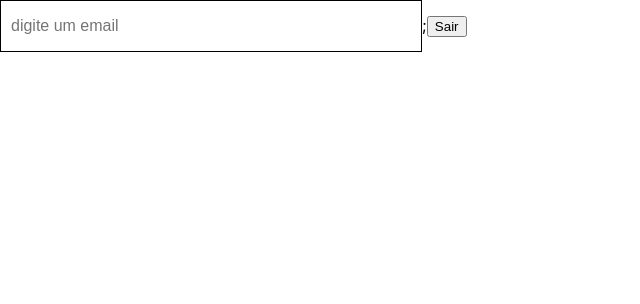
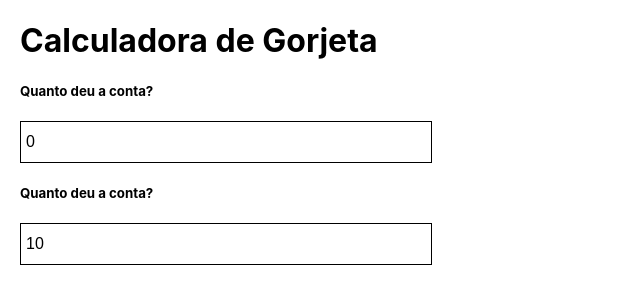
Before and after one commit to pedrosilva08/ReactJS, a React (Create React App) app in the folder react1/: page / in a window 1280 px wide. Shown: the top 304 px of the page, without its empty margins (0-640 px from the left). Built offline with nearby package versions, Linux system fonts and the light colour scheme.

Commit message:
Exercício de React calculadora

```diff
--- a/react1/src/App.js
+++ b/react1/src/App.js
@@ -316,12 +316,13 @@ function App() {
 export default App;
 */
 //===============> aula 11 de react(Condicional de exibição) <====================
+/*
 const Input = styled.input`
-width:400px;
-height:30px;
-font-size:16px;
-padding:10px;
-border:1px solid black;
+  width:400px;
+  height:30px;
+  font-size:16px;
+  padding:10px;
+  border:1px solid black;
 `;
 
 function App() {
@@ -338,10 +339,55 @@ function App() {
 
       {email.length > 0 &&
         <p>{email.length} caractere{email.length != 1 ? 's' : ''}</p>
-      };
+      }
 
       {isLogged ? <button>Sair</button> : <button>Fazer login</button>}
     </>
   )
 };
+*/
+//===============> aula 12 de react(exercicio calculadora) <====================
+const Input = styled.input`
+  width:400px;
+  height:30px;
+  font-size:16px;
+  padding:5px;
+  border:1px solid black;
+`;
+const Div = styled.div`
+margin:20px;
+`;
+function App(){
+
+    const [price, setPrice] = useState(0);
+    const [tip, setTip] = useState(10);
+    const Tip =  (tip * price/100);
+    const Total = parseFloat(price) + parseFloat(Tip);
+
+    const handlePriceInput = (e) => {
+      setPrice(e.target.value);
+    };
+    const handleTipInput = (e) => {
+      setTip(e.target.value);
+    };
+    return (
+        <Div>
+            <h1>Calculadora de Gorjeta</h1>
+            <h5>Quanto deu a conta?</h5>
+            <Input type="number" value={price} onChange={handlePriceInput}/>
+            <br/>
+            <h5>Quanto deu a conta?</h5>
+            <Input type="number" value={tip} onChange={handleTipInput}/>
+
+            {price > 0 &&
+              <div>
+                <p>Sub-total: R$ {price}</p>
+                <p>Gorjeta ({tip}%): R$ {Tip}</p>
+                <p>Total: R${Total}</p>
+              </div>
+            }
+        </Div>
+
+    )
+}
 export default App;
```
